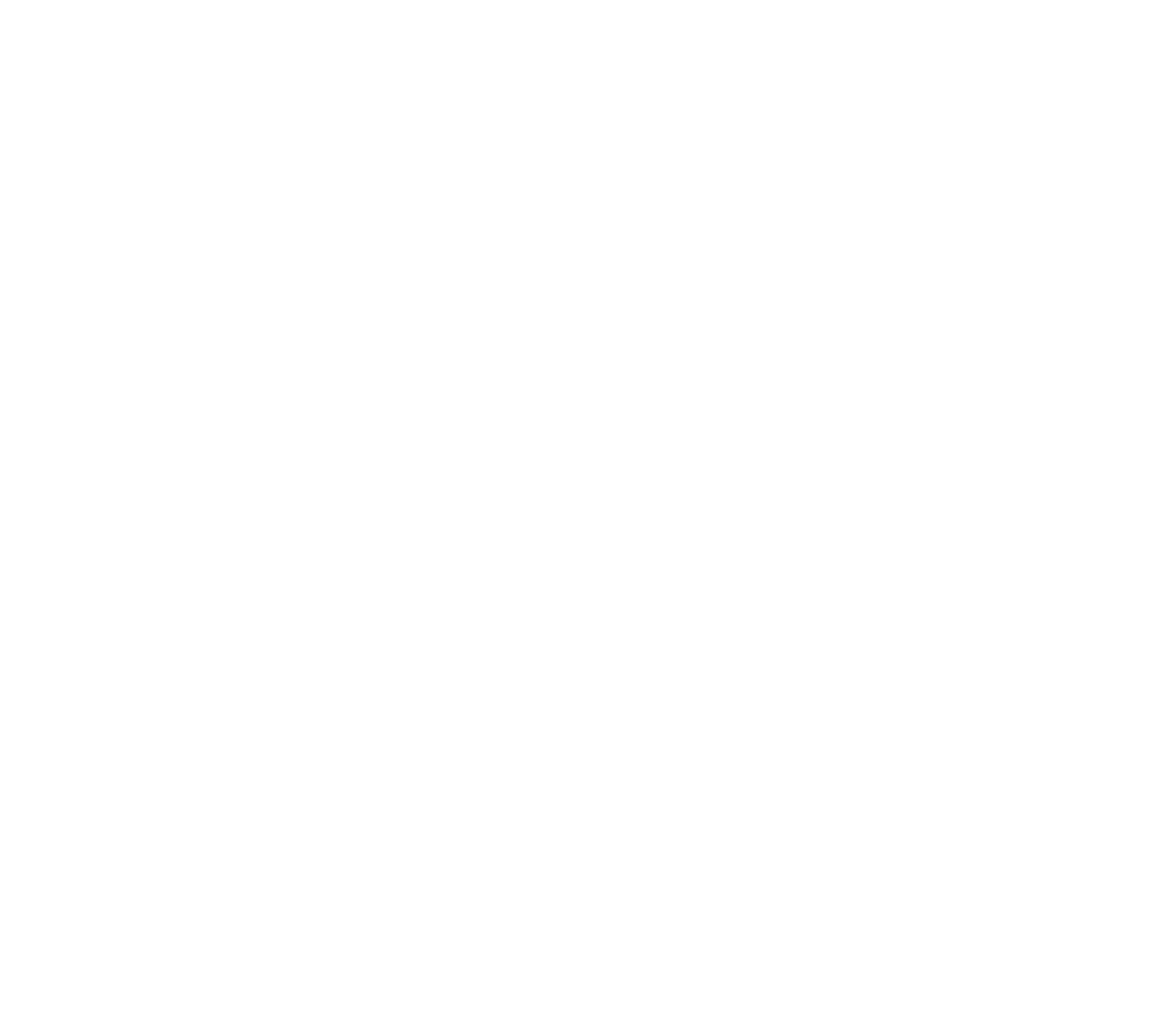
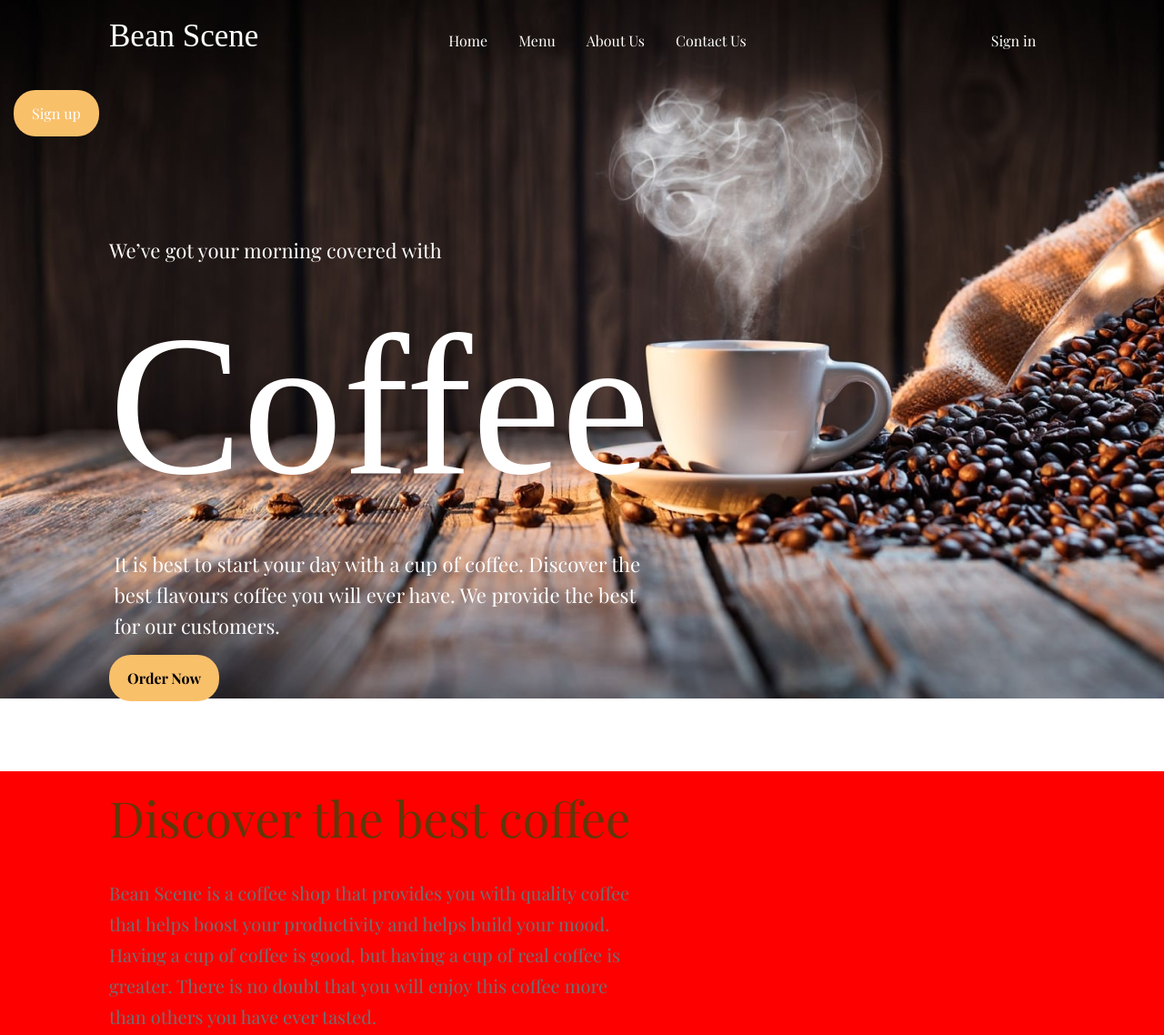
Before and after one commit to D-Venerable1/Bean_Scene_Coffee, a plain HTML site: page index.html in a window 1280 px wide. Shown: the top 1138 px of the page at 91% size. Before the commit the page ends 800 px from the top, so only its background shows below. Drawn offline with nearby package versions, Linux system fonts and the light colour scheme; a web font is replaced by a local one.

Commit message:
new changes

```diff
--- a/index.css
+++ b/index.css
@@ -0,0 +1,87 @@
+*{
+    padding: 0;
+    margin: 0;
+    text-decoration: none;
+    list-style: none;
+    box-sizing: border-box;
+}
+ul li:first-child {
+    font-family: Clicker Script;
+    margin-left: 120px;
+    font-size: 35px;
+
+}
+ul li{
+    display: inline-block;
+    line-height: 80px;
+    margin: 0px 15px;
+    font-family: Playfair Display;
+}
+ul li a{
+color: white;
+}
+ul li:nth-child(2){
+    margin-left: 190px;
+}
+ul li:nth-child(6){
+    margin-left: 250px;
+}
+ul li:last-child a:last-child{
+padding: 15px 20px;
+background-color: #F9C06A;
+border-radius: 24px;
+}
+header{
+    height: 768px;
+    background-image: url(./image/coffee_image.png);
+    background-size: cover;
+    background-repeat: no-repeat;
+    background-position: center;
+}
+pre{
+    margin-top: 80px;
+}
+pre p{
+    font-size: 22px;
+    color: white;
+    font-family:Playfair Display;
+    margin-left: 120px;
+}
+pre p:nth-child(2){
+    font-family: Clicker Script;
+    font-size: 220px;
+}
+pre p:last-child{
+    line-height: 34px;
+}
+input{
+padding: 15px 20px;
+background-color: #F9C06A;
+border-radius: 24px;
+outline: none;
+border: none;
+margin-left: 120px;
+font-family:Playfair Display;
+font-size: 16px;
+font-weight: 700;
+}
+main pre:first-child p:first-child{
+font-family: Playfair Display;
+font-size: 54px;
+font-weight: 700px;
+line-height: 71.98px;
+color: #603809;
+}
+main pre p:nth-child(2){
+    font-family: Playfair Display;
+    line-height: 34px;
+    font-weight: 400px;
+    font-size: 20px;
+    color: #707070;
+}
+main{
+    background-color: red;
+}
+#coffee{
+
+}
--- a/index.html
+++ b/index.html
@@ -10,8 +10,41 @@
 <link rel="preconnect" href="https://fonts.googleapis.com">
 <link rel="preconnect" href="https://fonts.gstatic.com" crossorigin>
 <link href="https://fonts.googleapis.com/css2?family=Clicker+Script&family=Playfair+Display:ital,wght@0,400..900;1,400..900&display=swap" rel="stylesheet">
+<link rel="stylesheet" href="./index.css">
 </head>
 <body>
-
+    <header>
+<nav>
+    <ul>
+        <li><a href="#">Bean Scene</a></li>
+        <li><a href="#">Home</a></li>
+        <li><a href="#">Menu</a></li>
+        <li><a href="#">About Us</a></li>
+        <li><a href="#">Contact Us</a></li>
+        <li><a href="#">Sign in</a></li>
+        <li><a href="#">Sign up</a></li>
+    </ul>
+</nav>
+<pre>
+    <p>We’ve got your morning covered with</p>
+    <p>Coffee</p>
+    <p> It is best to start your day with a cup of coffee. Discover the
+ best flavours coffee you will ever have. We provide the best
+ for our customers.</p>
+</pre>
+<input type="button" value="Order Now">
+</header>
+<main>
+    <pre>
+        <p>Discover the best coffee</p>
+        <p>Bean Scene is a coffee shop that provides you with quality coffee
+that helps boost your productivity and helps build your mood.
+Having a cup of coffee is good, but having a cup of real coffee is
+greater. There is no doubt that you will enjoy this coffee more
+than others you have ever tasted.</p>
+    </pre>
+    <input type="button" value="Learn More">
+    <img src="./image/stylized-cup-coffee-out-coffee-beans-flat-lay_1-removebg-preview.png" id="coffee">
+</main>
 </body>
 </html>
```
Also changed, not shown: image/stylized-cup-coffee-out-coffee-beans-flat-lay_1-removebg-preview.png (added).
